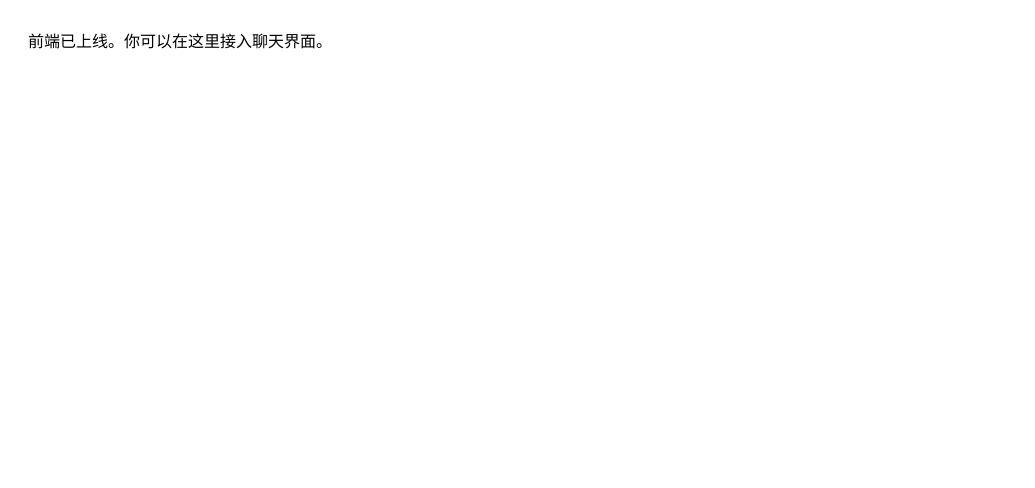
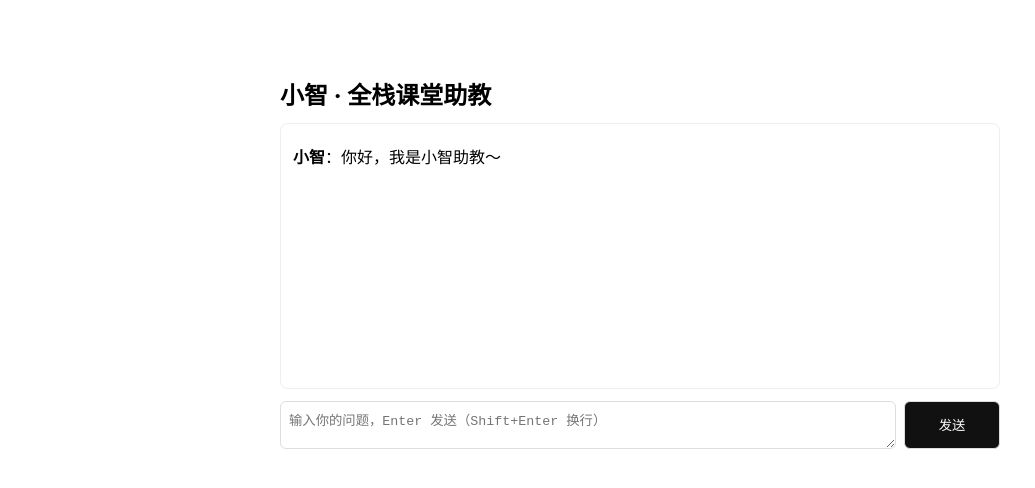
Before and after one commit to edhannah124-dotcom/xiaozhi3, a React (Vite) app in the folder client/: page / in a window 1280 px wide. Shown: the top 488 px of the page, without its empty margins (0-1035 px from the left). Built offline with nearby package versions, Linux system fonts and the light colour scheme; the HTML template or start-up script is replaced by a standard one.

Commit message:
Update App.jsx

```diff
--- a/client/src/App.jsx
+++ b/client/src/App.jsx
@@ -1,3 +1,81 @@
+import { useState } from "react";
+
 export default function App() {
-  return <div style={{padding:20}}>前端已上线。你可以在这里接入聊天界面。</div>
+  const [input, setInput] = useState("");
+  const [messages, setMessages] = useState([
+    { role: "assistant", content: "你好，我是小智助教～" }
+  ]);
+  const [loading, setLoading] = useState(false);
+  const [error, setError] = useState("");
+
+  async function send() {
+    if (!input.trim() || loading) return;
+    setError("");
+    const next = [...messages, { role: "user", content: input }];
+    setMessages(next);
+    setInput("");
+    setLoading(true);
+
+    try {
+      const res = await fetch("/api/ask", {
+        method: "POST",
+        headers: { "Content-Type": "application/json" },
+        body: JSON.stringify({ messages: next })
+      });
+      const data = await res.json();
+      if (!res.ok) throw new Error(data?.error || "请求失败");
+
+      // OpenAI chat completions 结构：choices[0].message.content
+      const text =
+        data?.choices?.[0]?.message?.content ??
+        JSON.stringify(data, null, 2);
+
+      setMessages([...next, { role: "assistant", content: text }]);
+    } catch (e) {
+      setError(String(e));
+    } finally {
+      setLoading(false);
+    }
+  }
+
+  function onKey(e) {
+    if (e.key === "Enter" && !e.shiftKey) {
+      e.preventDefault();
+      send();
+    }
+  }
+
+  return (
+    <div style={{ maxWidth: 720, margin: "40px auto", padding: 16, fontFamily: "system-ui" }}>
+      <h2 style={{ marginBottom: 12 }}>小智 · 全栈课堂助教</h2>
+
+      <div style={{ border: "1px solid #eee", borderRadius: 8, padding: 12, minHeight: 240 }}>
+        {messages.map((m, i) => (
+          <div key={i} style={{ margin: "8px 0" }}>
+            <b>{m.role === "user" ? "我" : "小智"}</b>：{m.content}
+          </div>
+        ))}
+        {loading && <div style={{ opacity: 0.6 }}>小智正在输入…</div>}
+        {error && <div style={{ color: "tomato" }}>错误：{error}</div>}
+      </div>
+
+      <div style={{ display: "flex", gap: 8, marginTop: 12 }}>
+        <textarea
+          value={input}
+          onChange={(e) => setInput(e.target.value)}
+          onKeyDown={onKey}
+          placeholder="输入你的问题，Enter 发送（Shift+Enter 换行）"
+          rows={2}
+          style={{ flex: 1, padding: 8, borderRadius: 6, border: "1px solid #ddd", resize: "vertical" }}
+        />
+        <button
+          onClick={send}
+          disabled={loading}
+          style={{ width: 96, borderRadius: 6, border: "1px solid #ddd", background: "#111", color: "#fff" }}
+        >
+          发送
+        </button>
+      </div>
+    </div>
+  );
 }
```
